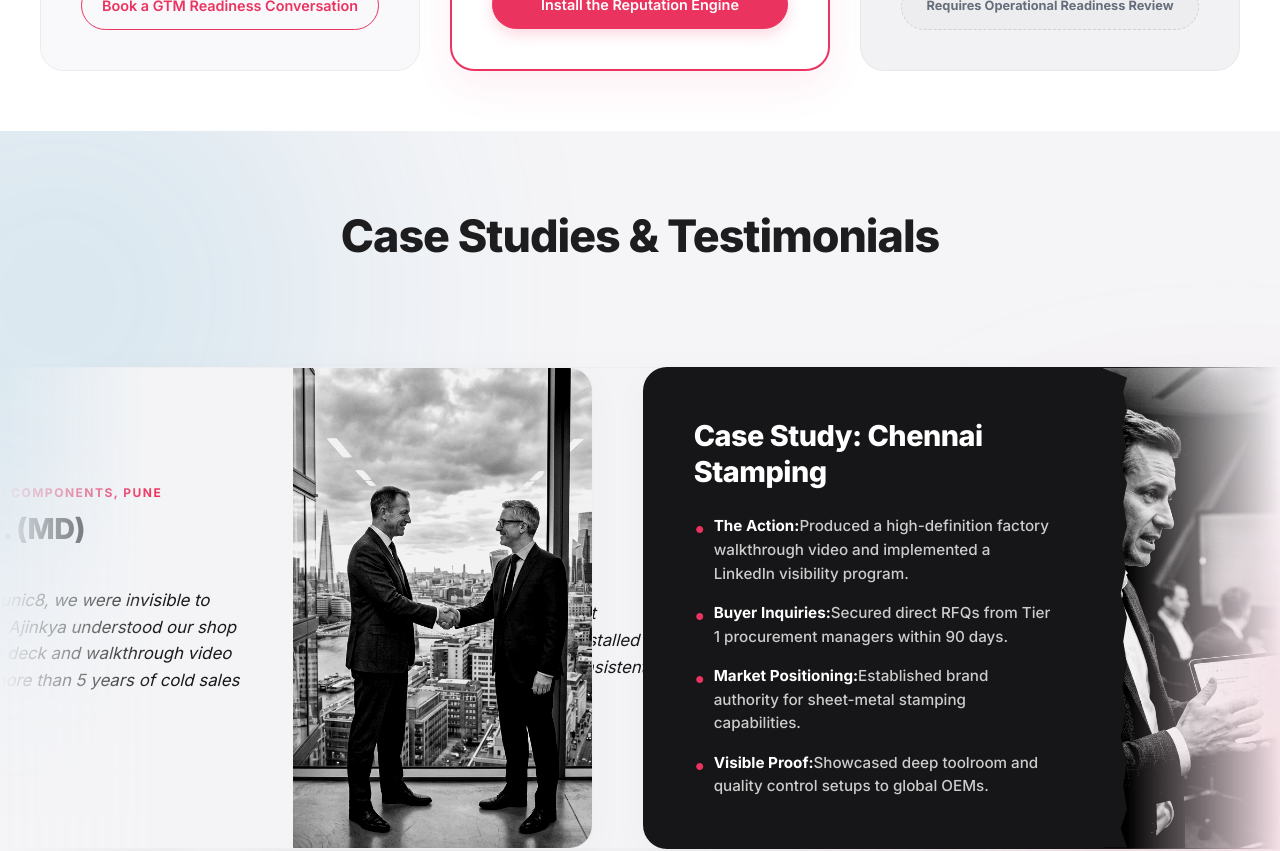
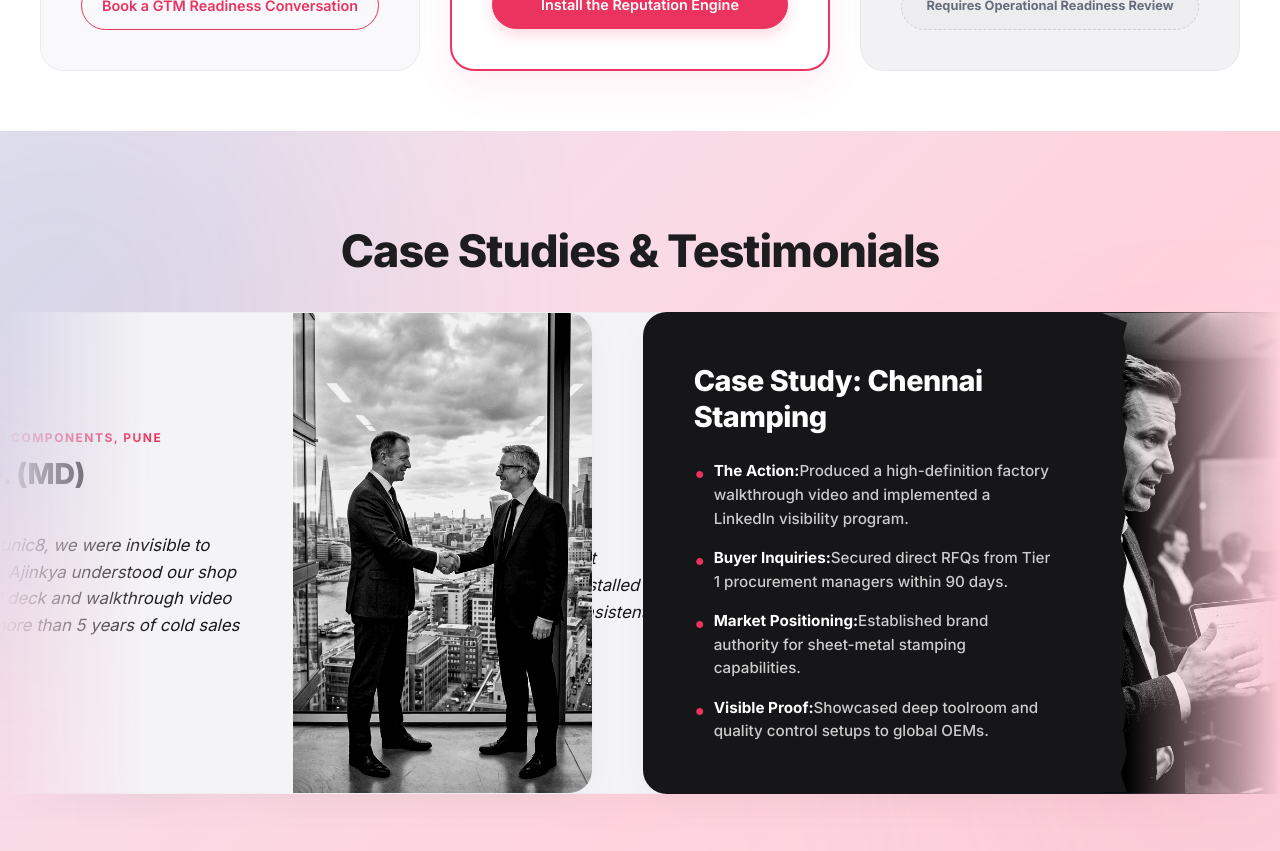
Before and after one commit to ajinkya-modse/communic8, a Next.js app: page / in a window 1280 px wide. Shown: the part 3660-4511 px from the top of the page. Built offline with nearby package versions, Linux system fonts and the light colour scheme.

Commit message:
gradient

```diff
--- a/app/globals.css
+++ b/app/globals.css
@@ -746,8 +746,10 @@ a {
 
 /* Playbook Section Styles */
 .playbook-section {
-  background: #f5f5f7;
-  padding: 70px 0;
+  background: linear-gradient(-45deg, #f5f5f7, #ffd2dc, #e8f0fe, #eae4ff, #f5f5f7);
+  background-size: 400% 400%;
+  animation: gradientShift 18s ease infinite;
+  padding: 85px 0;
   position: relative;
   overflow: hidden;
 }
@@ -780,7 +782,7 @@ a {
   font-weight: 800;
   color: #1d1d1f;
   text-align: center;
-  margin-bottom: 75px;
+  margin-bottom: 25px;
   letter-spacing: -1px;
   position: relative;
   z-index: 5;
@@ -795,7 +797,7 @@ a {
   position: relative;
   display: flex;
   align-items: center;
-  padding: 20px 0 50px;
+  padding: 0 0 50px;
   mask-image: linear-gradient(to right, transparent, #000 12%, #000 88%, transparent);
   -webkit-mask-image: linear-gradient(to right, transparent, #000 12%, #000 88%, transparent);
   z-index: 2;
@@ -1048,9 +1050,25 @@ a {
 }
 
 /* Bio & Call to Action Section */
+@keyframes gradientShift {
+  0% {
+    background-position: 0% 50%;
+  }
+  50% {
+    background-position: 100% 50%;
+  }
+  100% {
+    background-position: 0% 50%;
+  }
+}
+
 .bio-section {
-  background: #f5f5f7;
-  padding: 65px 24px;
+  background: linear-gradient(-45deg, #f5f5f7, #ffd2dc, #e8f0fe, #eae4ff, #f5f5f7);
+  background-size: 400% 400%;
+  animation: gradientShift 18s ease infinite;
+  padding: 85px 24px;
+  position: relative;
+  overflow: hidden;
 }
 
 .bio-card {
```
